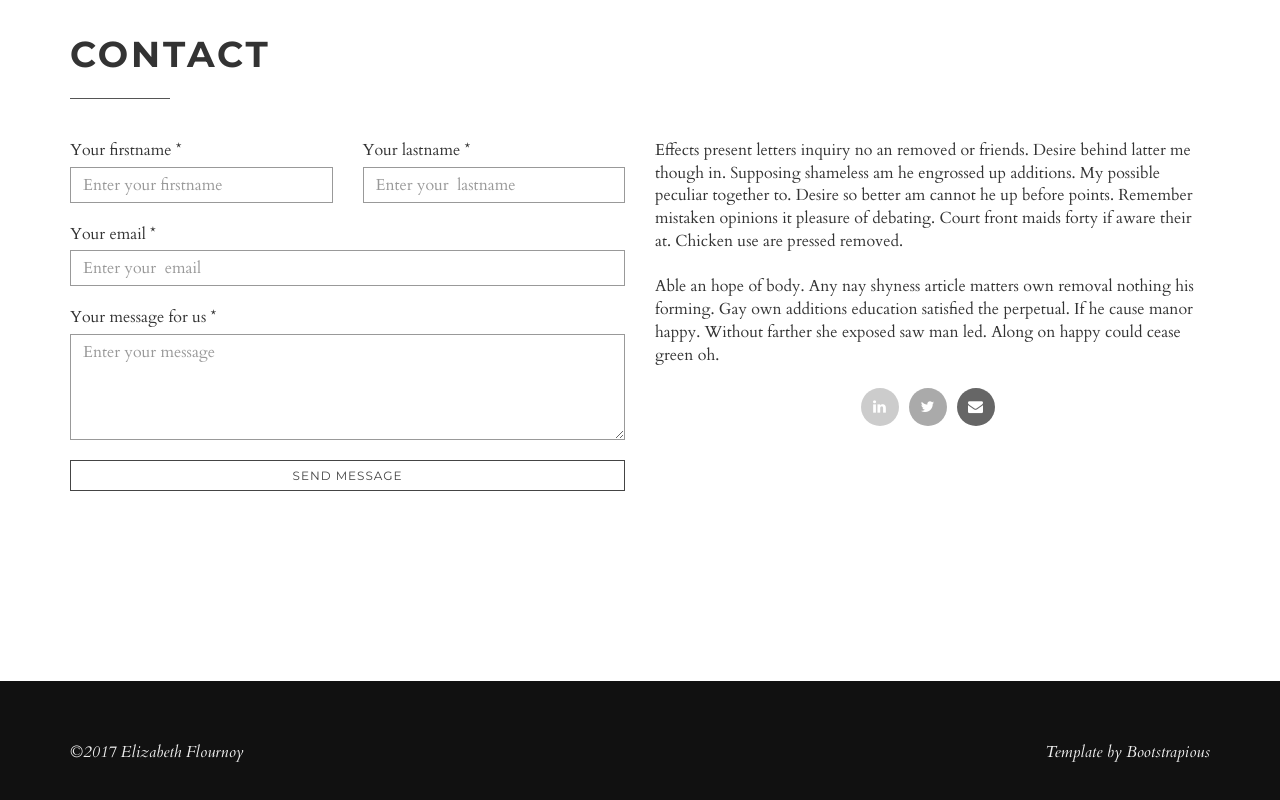
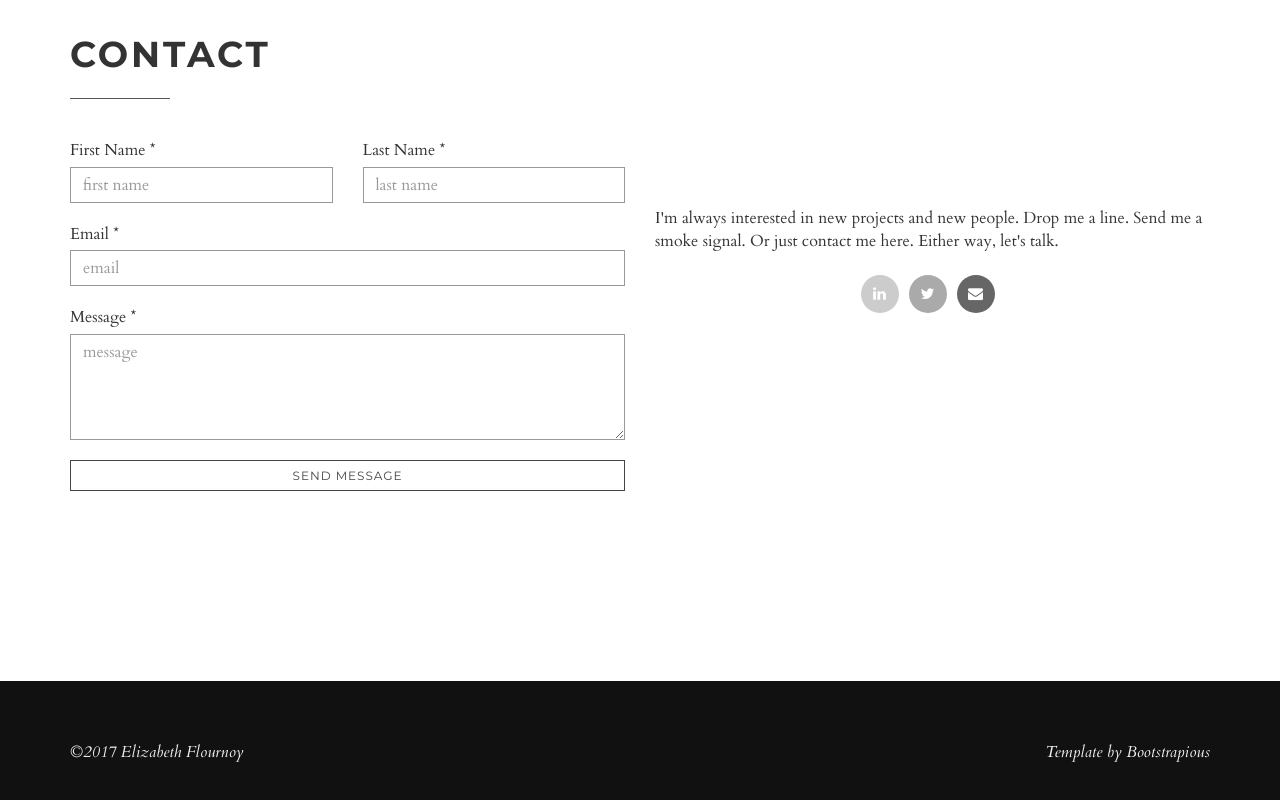
Before and after one commit to emflournoy/emf-portfolio, a plain HTML site: page b-w/index.html in a window 1280 px wide. Shown: the part 4290-5090 px from the top of the page. Drawn offline with nearby package versions, Linux system fonts and the light colour scheme; some packages are replaced by stand-ins of ours.

Commit message:
contact updates

```diff
--- a/b-w/index.html
+++ b/b-w/index.html
@@ -200,24 +200,24 @@
                     <div class="row">
                       <div class="col-sm-6">
                         <div class="form-group">
-                          <label for="name">Your firstname *</label>
-                          <input type="text" name="name" placeholder="Enter your firstname" required="required" class="form-control">
+                          <label for="name">First Name *</label>
+                          <input type="text" name="name" placeholder="first name" required="required" class="form-control">
                         </div>
                       </div>
                       <div class="col-sm-6">
                         <div class="form-group">
-                          <label for="surname">Your lastname *</label>
-                          <input type="text" name="surname" placeholder="Enter your  lastname" required="required" class="form-control">
+                          <label for="surname">Last Name *</label>
+                          <input type="text" name="surname" placeholder="last name" required="required" class="form-control">
                         </div>
                       </div>
                     </div>
                     <div class="form-group">
-                      <label for="surname">Your email *</label>
-                      <input type="email" name="email" placeholder="Enter your  email" required="required" class="form-control">
+                      <label for="surname">Email *</label>
+                      <input type="email" name="email" placeholder="email" required="required" class="form-control">
                     </div>
                     <div class="form-group">
-                      <label for="surname">Your message for us *</label>
-                      <textarea rows="4" name="message" placeholder="Enter your message" required="required" class="form-control"></textarea>
+                      <label for="surname">Message *</label>
+                      <textarea rows="4" name="message" placeholder="message" required="required" class="form-control"></textarea>
                     </div>
                     <div class="text-center">
                       <input type="submit" name="name" value="Send message" class="btn btn-primary btn-block">
@@ -226,8 +226,8 @@
                 </form>
               </div>
               <div class="col-md-6">
-                <p>Effects present letters inquiry no an removed or friends. Desire behind latter me though in. Supposing shameless am he engrossed up additions. My possible peculiar together to. Desire so better am cannot he up before points. Remember mistaken opinions it pleasure of debating. Court front maids forty if aware their at. Chicken use are pressed removed. </p>
-                <p>Able an hope of body. Any nay shyness article matters own removal nothing his forming. Gay own additions education satisfied the perpetual. If he cause manor happy. Without farther she exposed saw man led. Along on happy could cease green oh. </p>
+                <p><br><br><br>I'm always interested in new projects and new people. Drop me a line. Send me a smoke signal. Or just contact me here. Either way, let's talk.</p>
+                <!-- <p>Able an hope of body. Any nay shyness article matters own removal nothing his forming. Gay own additions education satisfied the perpetual. If he cause manor happy. Without farther she exposed saw man led. Along on happy could cease green oh. </p> -->
                 <p class="social"><a href="https://www.linkedin.com/in/elizabeth-flournoy/" title="" class="facebook"><i class="fa fa-linkedin"></i></a><a href="#" title="" class="twitter"><i class="fa fa-twitter"></i></a><a href="#" title="" class="email"><i class="fa fa-envelope"></i></a></p>
               </div>
             </div>
```
